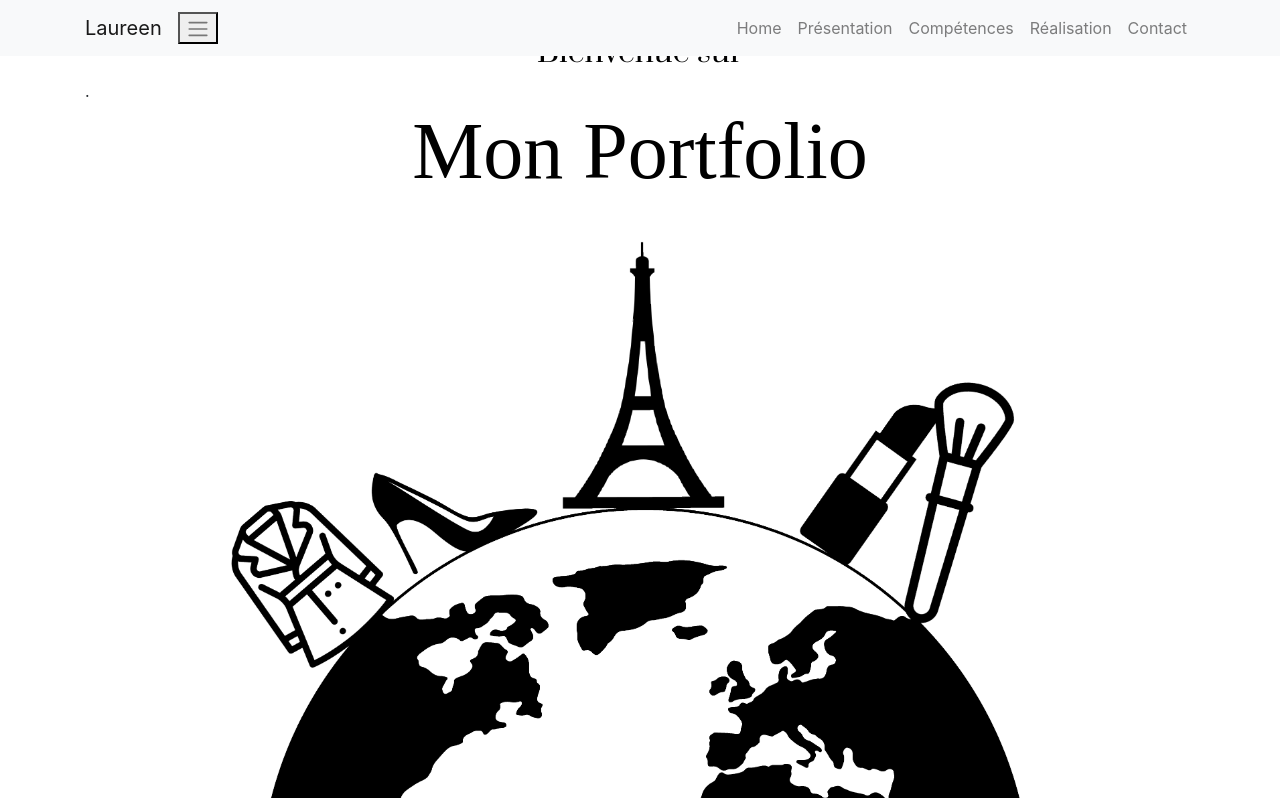
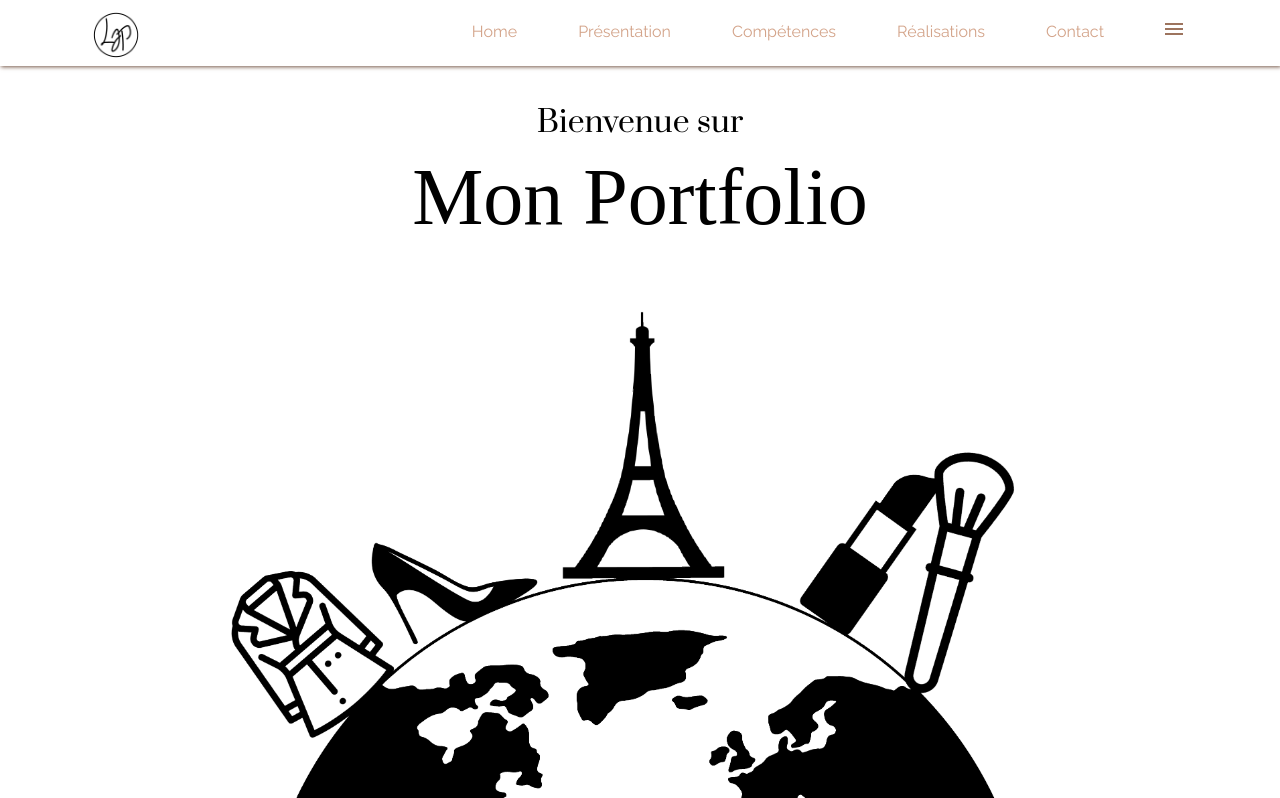
Before and after one commit to laureenjp/portfolio, a plain HTML site: page index.html in a window 1280 px wide. Shown: the top 798 px of the page. Drawn offline with nearby package versions, Linux system fonts and the light colour scheme; a web font is replaced by a local one.

Commit message:
dernier update menu

```diff
--- a/index.html
+++ b/index.html
@@ -28,56 +28,28 @@
 
     <body>
         <header>
-
-
-            <nav class="navbar navbar-expand-md bg-light navbar-light fixed-top">
-
-            <div class="container">
-                <a class="navbar-brand" href="/">Laureen</a>
-                    <button class="navnar-toggler"
-                        type="button"
-                        data-toggle="collapse"
-                        data-target="#monMenu"
-                        aria-controls="monmenu"
-                        aria-label="Menu pour mobile"
-                        >
-                        <span class="navbar-toggler-icon" ></span>
-                    </button>
-
-
-                    <div class=" collapse navbar-collapse" id="monMenu">
-                        <div class="navbar-nav ml-auto">
-                            <a class="nav-item nav-link" href="/">Home</a>
-                            <a class="nav-item nav-link" href="#presentation">Présentation</a>
-                            <a class="nav-item nav-link" href="#competences">Compétences</a>
-                            <a class="nav-item nav-link" href="#realisations">Réalisation</a>
-                        <a class="nav-item nav-link" href="#contact">Contact</a>
-                        </div>
-
-
-                </div>
-
-
-
-
-
-            </div>
-
-
-
-
-
+            <nav class="nav">
+              <div class="container">
+                  <a href="" class="logo"><img src="ressources/images/realisations/logo/logo-portfolio.png" alt="logo"> </a>
+                  <input class="menu-btn" type="checkbox" id="menu-btn" />
+                  <label class="menu-icon" for="menu-btn"><span class="navicon"></span></label>
+                  <ul class="menu">
+                      <li><a href="#">Home</a></li>
+                      <li><a href="#presentation">Présentation</a></li>
+                      <li><a href="#competences">Compétences</a></li>
+                      <li><a href="#realisations">Réalisations</a></li>
+                      <li><a href="#contact">Contact</a></li>
+                  </ul>
+              </div>
             </nav>
 
             <div class="container" home-title>
                 <div class="row">
                     <div class="col-md-12">
-                        <h2>Bienvenue sur</h2>.
+                        <h2>Bienvenue sur</h2>
                         <h1>Mon Portfolio</h1>
                     </div>
-
                 </div>
-
             </div>
         </header>
 
--- a/ressources/css/style.css
+++ b/ressources/css/style.css
@@ -13,7 +13,8 @@
     - H3 #000
 
     - Background #f0d3bd
-    - Hover #d3a389
+    - Hover contact #ffe5d8
+    - Hover Menu #9d745e
 
     - Icones #000
 
@@ -46,6 +47,7 @@
     9. =IMG CHANTILLY
     10. =CONTACT
     11. =FOOTER
+    12. =MENU
 */
 
 
@@ -112,21 +114,25 @@ header{
     background-size: cover;
     background-color:#fff;
     background-attachment: fixed;
+    margin-top:70px;
+
+
 }
 
 
 .home-title h1{
     position: absolute;
-    top: 30%;
-    margin-top: 35px;
+    top:0;
+
 }
 
 
 .home-title h2{
     position: absolute;
-    top: 30%;
+
     text-align: center;
-    margin-top: 35px;
+
+
 }
 
 
@@ -287,8 +293,7 @@ header{
     bottom: -10px;
     right: -5px;
     border: 5px solid;
-    border-color: transparent transparent
-        transparent;
+    border-color: transparent transparent transparent;
     transition: opacity 0.1s;
   }
 
@@ -346,9 +351,6 @@ header{
     cursor: default;
     background-color: white;
     margin-bottom: 35px;
-
-
-
 }
 
 
@@ -396,8 +398,6 @@ header{
     overflow: hidden;
     padding: 0.5em 0;
     background-color: transparent;
-
-
 }
 
 
@@ -463,15 +463,6 @@ header{
 
 /* CONTACT
 ==========================*/
-
-
-.topBefore{
-    position: relative;
-    padding-bottom: 75%;
-    height: 0;
-    overflow: hidden;
-}
-
 
 
 input::-webkit-input-placeholder, textarea::-webkit-input-placeholder {
@@ -571,13 +562,16 @@ input:hover:focus::-ms-placeholder, textarea:hover::focus:-ms-placeholder {
     color: #000;
     margin-top: 0px;
     background-color: #f0d3bd;
+    width: 100%;
+    margin-top: 0;
+    text-align: center;
 }
 
 
 #form {
     position: relative;
     width: 500px;
-    margin: 50px auto 100px 225px;
+    margin: 50px auto auto auto;
     background-color: #f0d3bd;
 }
 
@@ -588,23 +582,27 @@ input {
     width: 670px;
     height: 50px;
     padding: 0px 15px 0px 15px;
-
     background: #f0d3bd;
     outline: none;
     color: #33211c;
-
     border: solid 1px #33211c;
     border-bottom: none;
-
     transition: all 0.3s ease-in-out;
     -webkit-transition: all 0.3s ease-in-out;
     -moz-transition: all 0.3s ease-in-out;
     -ms-transition: all 0.3s ease-in-out;
+
+    display: inline-block;
+    width: 100%;
+    margin-top: 0;
+    max-width: 600px;
+    padding: 15px;
+    resize: vertical;
 }
 
 
 input:hover {
-    background: #d3a389;
+    background: #ffe5d8;
     color: #33211c;
 }
 
@@ -620,6 +618,12 @@ textarea {
     font-family: 'Raleway';
     font-size: 15px;;
     border: solid 1px #33211c;
+    box-sizing: border-box;
+
+    width: 100%;
+    margin-top: 0;
+    max-width: 600px;
+
     transition: all 0.3s ease-in-out;
     -webkit-transition: all 0.3s ease-in-out;
     -moz-transition: all 0.3s ease-in-out;
@@ -628,7 +632,7 @@ textarea {
 
 
 textarea:hover {
-    background: #d3a389;
+    background: #ffe5d8;
     color: #33211c;
 }
 
@@ -645,12 +649,15 @@ textarea:hover {
     border: solid 1px #33211c;
     border-top: solid 1px #33211c;
     background-color: #f0d3bd;
+    width: 100%;
+    margin-top: 0;
+    max-width: 600px;
 }
 
 
 #submit:hover {
     color: #33211c;
-    background-color: #d3a389;
+    background-color: #ffe5d8;
 }
 
 
@@ -676,3 +683,198 @@ footer{
 .copyright a{
     color:#000;
 }
+
+
+
+
+/* MENU
+==========================*/
+
+
+body {
+
+    font-family:"Raleway";
+    background-color: #fff;
+    top: 0;
+}
+
+
+a {
+    color: #d3a389;
+}
+
+
+/* header */
+
+.nav{
+    background-color: #fff;
+    box-shadow: 1px 1px 4px 0 #765848;
+    position: fixed;
+    top: 0;
+    width: 100%;
+    z-index: 3;
+}
+
+
+.nav ul {
+    margin: auto;
+    padding: 0;
+    list-style: none;
+    overflow: hidden;
+    background-color: #fff;
+    text-align: center;
+    position:static;
+}
+
+
+.nav li a {
+    display: block;
+    padding: 20px 20px;
+    border-right: 1px solid transparent;
+    text-decoration: none;
+}
+
+
+
+.nav .menu-btn:hover {
+  background-color: transparent;
+}
+
+
+.nav li a:hover{
+  color: #9d745e;
+}
+
+
+.nav .logo img{
+    display: block;
+    float: left;
+    font-size: 2em;
+    padding: 10px 20px;
+    text-decoration: none;
+    width: 110px;
+    position: absolute;
+    top: -10px;
+    left: 60px;
+}
+
+
+/* menu */
+
+
+.nav .menu {
+    clear: both;
+    max-height: 0;
+    transition: max-height .2s ease-out;
+}
+
+
+/* menu icon */
+
+
+.nav .menu-icon {
+    cursor: pointer;
+    display: inline-block;
+    float: right;
+    padding: 28px 30px ;
+    position: relative;
+    align-content: flex-start;
+    user-select: none;
+    width: 50px;
+
+}
+
+
+.nav .menu-icon .navicon {
+    background: #9d745e;
+    display: block;
+    height: 2px;
+    position: relative;
+    left: auto;
+    transition: background .2s ease-out;
+    width: 18px;
+}
+
+
+.nav .menu-icon .navicon:before,
+.nav .menu-icon .navicon:after {
+    background: #9d745e;
+    content: '';
+    display: block;
+    height: 100%;
+    position: absolute;
+    transition: all .2s ease-out;
+    width: 100%;
+}
+
+
+.nav .menu-icon .navicon:before {
+    top: 5px;
+}
+
+
+.nav .menu-icon .navicon:after {
+    top: -5px;
+}
+
+
+/* menu btn */
+
+
+.nav .menu-btn {
+    display: none;
+    padding-left: 100px;
+}
+
+
+.nav .menu-btn:checked ~ .menu {
+    max-height: 240px;
+}
+
+
+.nav .menu-btn:checked ~ .menu-icon .navicon {
+    background: transparent;
+}
+
+
+.nav .menu-btn:checked ~ .menu-icon .navicon:before {
+    transform: rotate(-45deg);
+}
+
+
+.nva .menu-btn:checked ~ .menu-icon .navicon:after {
+    transform: rotate(45deg);
+}
+
+
+.nav .menu-btn:checked ~ .menu-icon:not(.steps) .navicon:before,
+.nav .menu-btn:checked ~ .menu-icon:not(.steps) .navicon:after {
+    top: 0;
+}
+
+
+/* 48em = 768px */
+
+@media (min-width: 48em) {
+.nav li {
+    float: left;
+}
+
+
+.nav li a {
+    padding: 20px 30px;
+    color: #d3a389;
+}
+
+
+.nav .menu {
+    clear: none;
+    float: right;
+    max-height: none;
+}
+
+
+.header .menu-icon {
+    display: none;
+}
+}
```
Lines whose indentation alone changed are shown as unchanged.
